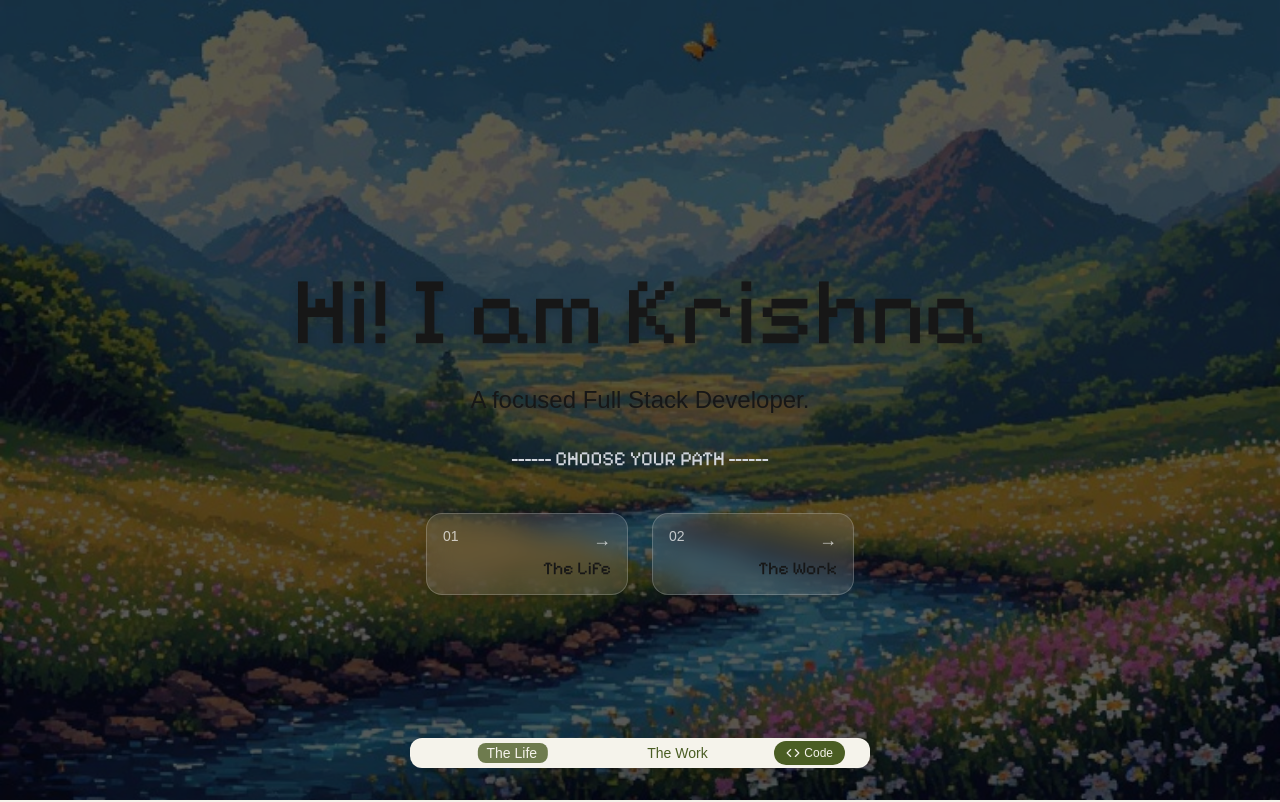
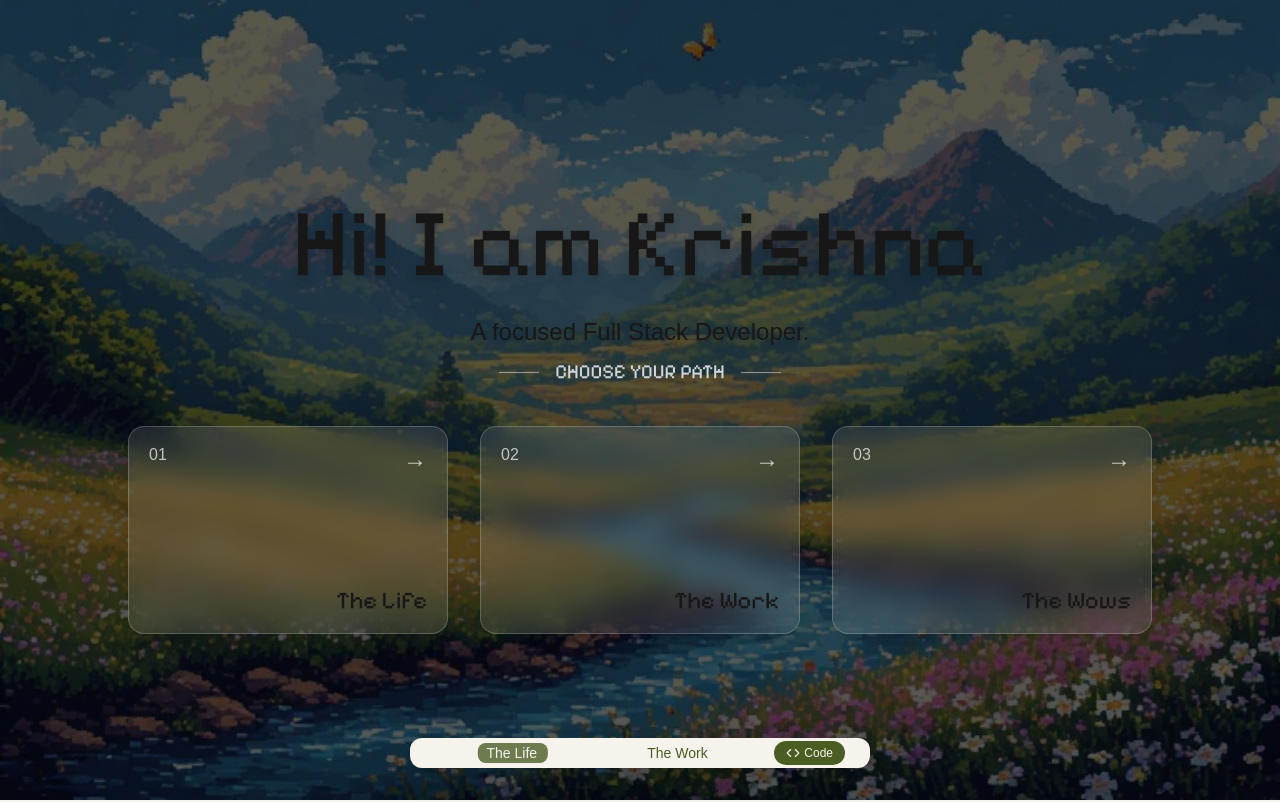
Before and after one commit to sudoKrishna/krishna, a Next.js app: page / in a window 1280 px wide. Shown: the top 802 px of the page. Built offline with nearby package versions, Linux system fonts and the light colour scheme; a web font is replaced by a local one.

Commit message:
refactor Home component: remove code mode functionality and clean up layout

```diff
--- a/app/components/Build.tsx
+++ b/app/components/Build.tsx
@@ -19,7 +19,7 @@ type BuildItem = {
     description: string;
     tech: string[];
     image?: string;
-    video?: string; // YouTube embed URL, e.g. https://www.youtube.com/embed/VIDEO_ID
+    video?: string;
     viewLink: string;
     codeLink: string;
 };
--- a/app/page.tsx
+++ b/app/page.tsx
@@ -13,8 +13,6 @@ import Pack from "./components/Pack";
 import GithubPage from "./components/Github";
 import Rest from "./components/Rest";
 
-import { useCodeMode } from "./context/CodeModeContext";
-
 const cursiveFont = Edu_NSW_ACT_Cursive({
   subsets: ["latin"],
   weight: ["400", "500", "600", "700"],
@@ -25,15 +23,7 @@ const pixelify = Pixelify_Sans({
   weight: ["400", "700"],
 });
 
-const toBinary = (text: string) =>
-  text
-    .split("")
-    .map((c) => c.charCodeAt(0).toString(2))
-    .join(" ");
-
 export default function Home() {
-  const { codeMode } = useCodeMode();
-
   const router = useRouter();
 
   // BUILD SECTION REF
@@ -51,12 +41,13 @@ export default function Home() {
     router.push("/work");
   };
 
+  // MOVE TO /WOWS PAGE
+  const handleWowsClick = () => {
+    router.push("/wows");
+  };
+
   return (
-    <div
-      className={`transition-all duration-700 ${
-        codeMode ? "bg-black text-green-400" : ""
-      }`}
-    >
+    <div className="overflow-hidden">
       <main className="relative w-screen h-screen">
 
         {/* BACKGROUND */}
@@ -64,57 +55,47 @@ export default function Home() {
           src="/download.png"
           alt="Background"
           fill
-          className={`object-cover transition-all duration-700 ${
-            codeMode ? "brightness-0 contrast-200" : "brightness-50"
-          }`}
+          className="object-cover brightness-50"
           priority
         />
 
-        <div
-          className={`absolute inset-0 transition-all duration-700 ${
-            codeMode ? "bg-black/80" : "bg-black/30"
-          }`}
-        />
+        <div className="absolute inset-0 bg-black/30" />
 
         {/* HERO TEXT */}
-        <div className="absolute inset-0 z-10 flex flex-col items-center justify-center -translate-y-15 gap-6">
+        <div className="absolute inset-0 z-10 flex flex-col items-center justify-center -translate-y-32 gap-6">
 
           <h2
             className={`${pixelify.className} text-6xl md:text-8xl drop-shadow-lg`}
           >
-            {codeMode
-              ? toBinary("Hi! I am Krishna")
-              : "Hi! I am Krishna"}
+            Hi! I am Krishna
           </h2>
 
           <h1
-            className={`${cursiveFont.className} text-2xl drop-shadow-lg`}
+            className={`${cursiveFont.className} text-2xl drop-shadow-lg text-center`}
           >
-            {codeMode
-              ? toBinary("A focused Full Stack Developer.")
-              : "A focused Full Stack Developer."}
+            A focused Full Stack Developer.
           </h1>
         </div>
 
         {/* PATH SECTION */}
-        <div className="absolute inset-0 z-10 flex flex-col items-center justify-center translate-y-30 gap-6">
+        <div className="absolute inset-0 z-10 flex flex-col items-center justify-center translate-y-24 gap-8">
 
-          <h3 className={`${pixelify.className} text-gray-300 text-xl`}>
-            {codeMode
-              ? toBinary("CHOOSE YOUR PATH")
-              : "------ CHOOSE YOUR PATH ------"}
+          <h3 className={`${pixelify.className} text-gray-300 text-xl flex items-center gap-4`}>
+            <span className="h-[1px] w-10 bg-gray-300/60" />
+            CHOOSE YOUR PATH
+            <span className="h-[1px] w-10 bg-gray-300/60" />
           </h3>
 
           {/* TABS */}
-          <div className="flex gap-6 mt-4">
+          <div className="flex gap-8 mt-2">
 
             {/* LIFE TAB */}
             <div
               onClick={handleLifeClick}
               className="
                 relative
-                px-25
-                py-10
+                w-80
+                h-52
                 rounded-2xl
                 bg-white/10
                 backdrop-blur-md
@@ -128,16 +109,16 @@ export default function Home() {
                 cursor-pointer
               "
             >
-              <p className={`${cursiveFont.className} absolute top-3 left-4 text-sm text-white/70`}>
+              <p className={`${cursiveFont.className} absolute top-4 left-5 text-base text-white/70`}>
                 01
               </p>
 
-              <p className="absolute top-3 right-4 text-white/70 text-lg">
+              <p className="absolute top-4 right-5 text-white/70 text-2xl">
                 →
               </p>
 
-              <p className={`${pixelify.className} absolute bottom-3 right-4 text-lg`}>
-                {codeMode ? toBinary("The Life") : "The Life"}
+              <p className={`${pixelify.className} absolute bottom-4 right-5 text-2xl`}>
+                The Life
               </p>
             </div>
 
@@ -146,8 +127,8 @@ export default function Home() {
               onClick={handleWorkClick}
               className="
                 relative
-                px-25
-                py-10
+                w-80
+                h-52
                 rounded-2xl
                 bg-white/10
                 backdrop-blur-md
@@ -161,16 +142,49 @@ export default function Home() {
                 cursor-pointer
               "
             >
-              <p className={`${cursiveFont.className} absolute top-3 left-4 text-sm text-white/70`}>
+              <p className={`${cursiveFont.className} absolute top-4 left-5 text-base text-white/70`}>
                 02
               </p>
 
-              <p className="absolute top-3 right-4 text-white/70 text-lg">
+              <p className="absolute top-4 right-5 text-white/70 text-2xl">
                 →
               </p>
 
-              <p className={`${pixelify.className} absolute bottom-3 right-4 text-lg`}>
-                {codeMode ? toBinary("The Work") : "The Work"}
+              <p className={`${pixelify.className} absolute bottom-4 right-5 text-2xl`}>
+                The Work
+              </p>
+            </div>
+
+            {/* WOWS TAB */}
+            <div
+              onClick={handleWowsClick}
+              className="
+                relative
+                w-80
+                h-52
+                rounded-2xl
+                bg-white/10
+                backdrop-blur-md
+                border
+                border-white/20
+                shadow-lg
+                hover:bg-white/20
+                hover:scale-105
+                transition-all
+                duration-300
+                cursor-pointer
+              "
+            >
+              <p className={`${cursiveFont.className} absolute top-4 left-5 text-base text-white/70`}>
+                03
+              </p>
+
+              <p className="absolute top-4 right-5 text-white/70 text-2xl">
+                →
+              </p>
+
+              <p className={`${pixelify.className} absolute bottom-4 right-5 text-2xl`}>
+                The Wows
               </p>
             </div>
 
@@ -199,17 +213,6 @@ export default function Home() {
       <div>
         <Rest />
       </div>
-
-      {/* CODE MODE OVERLAY */}
-      {codeMode && (
-        <div className="pointer-events-none fixed inset-0 z-50 opacity-10 text-green-400 text-[10px] whitespace-pre-wrap">
-          {Array.from({ length: 100 })
-            .map(() =>
-              Math.random().toString(2).slice(2, 120)
-            )
-            .join("\n")}
-        </div>
-      )}
     </div>
   );
 }
```
